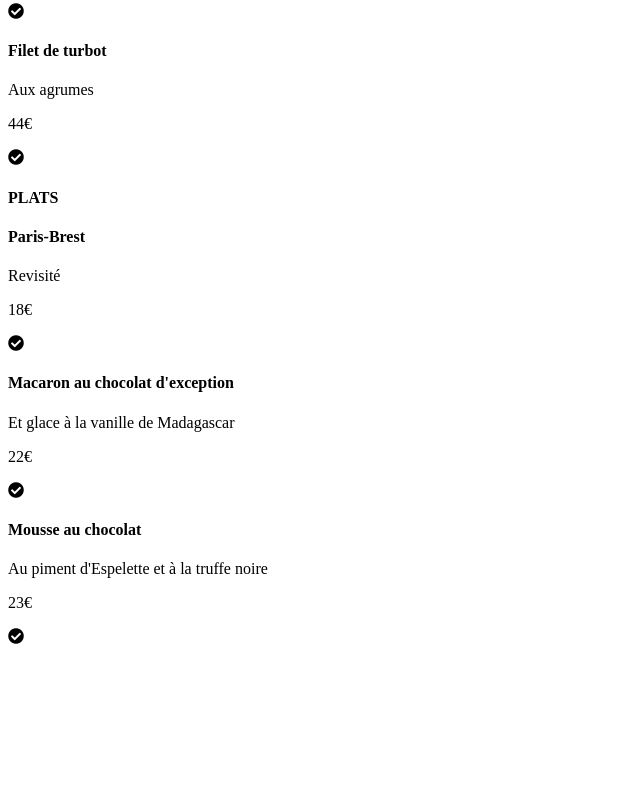
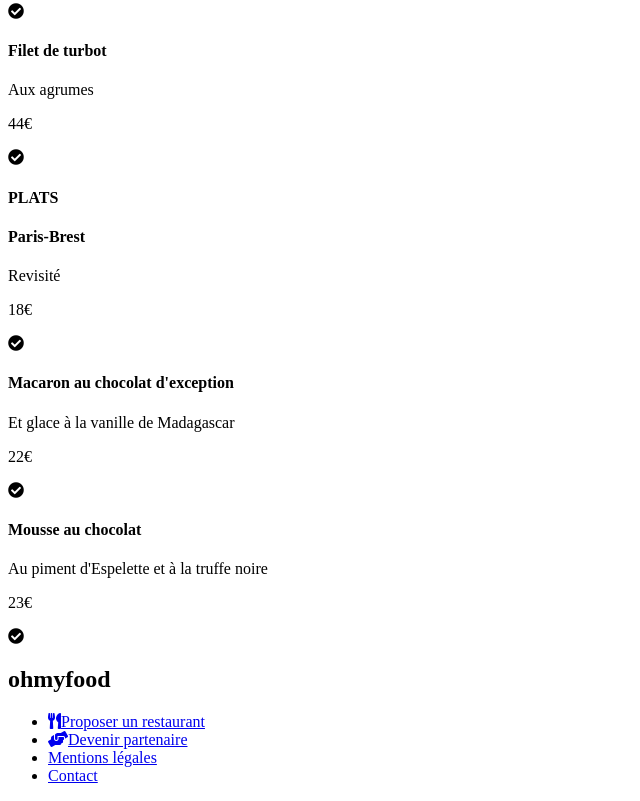
Before and after one commit to ayaaleksija/AlexiaGondardChampagne_3_11052021, a plain HTML site: page la-palette-du-gout.html in a window 1280 px wide. Shown: the part 1324-2125 px from the top of the page, without its empty margins (0-640 px from the left). Before the commit the page ends 1978 px from the top, so only its background shows below. Drawn offline with Linux system fonts and the light colour scheme.

Commit message:
modification footer sur l'index / ajout footer page la palette du gout

```diff
--- a/la-palette-du-gout.html
+++ b/la-palette-du-gout.html
@@ -119,4 +119,15 @@
             </div>
         </section>
     </main>
+
+    <!--footer-->
+    <footer>
+        <h2>ohmyfood</h2>
+        <ul>
+            <li><a href='#'><i class="fas fa-utensils"></i>Proposer un restaurant</a></li>
+            <li><a href='#'><i class="fas fa-hands-helping"></i>Devenir partenaire</a></li>
+            <li><a href='#'>Mentions légales</a></li>
+            <li><a href='#'>Contact</a></li>
+        </ul>
+    </footer>
 </body>
```
Also changed, not shown: index.html (+6 -7 lines).
